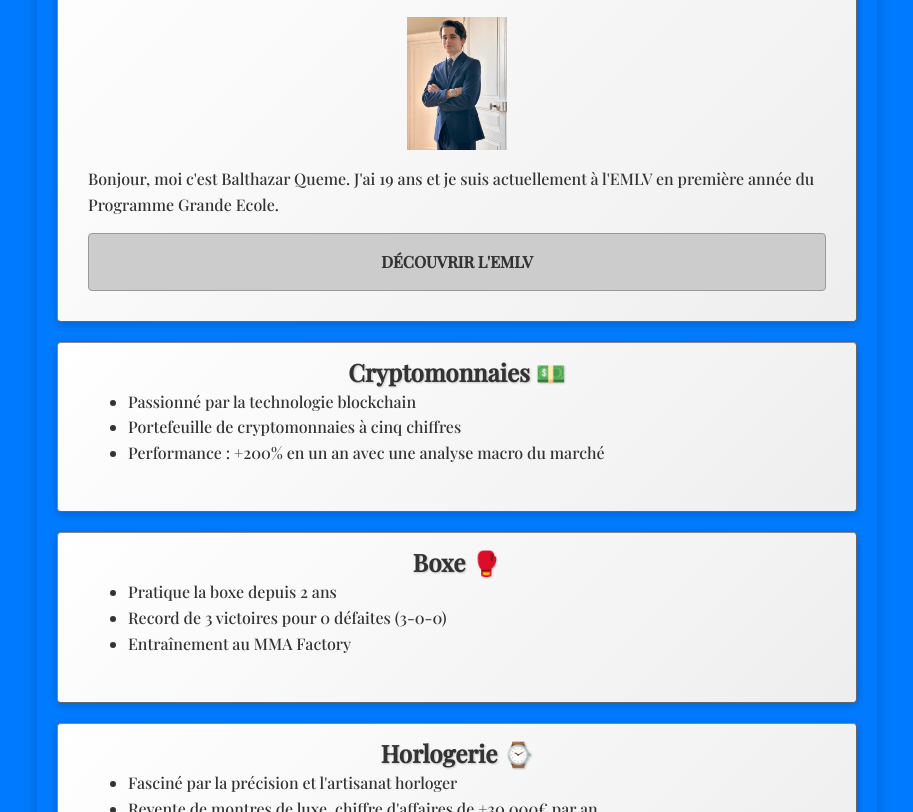
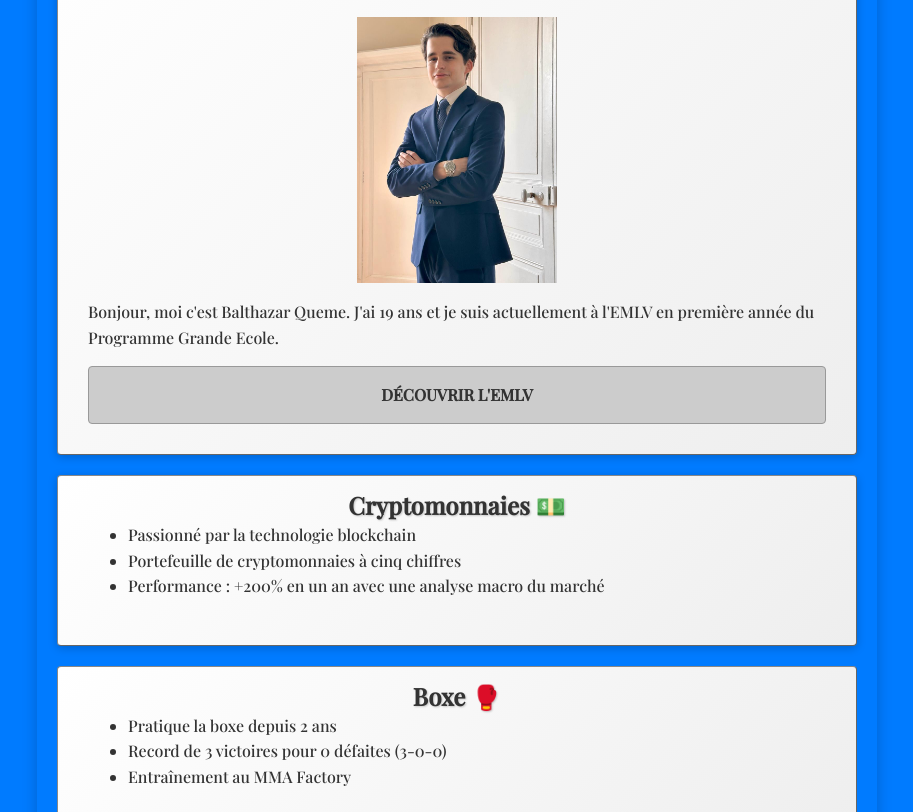
Before and after one commit to BalthazarQueme/Profil-EMLV, a plain HTML site: page index.html in a window 1280 px wide. Shown: the part 140-952 px from the top of the page, without its empty margins (183-1096 px from the left). Drawn offline with nearby package versions, Linux system fonts and the light colour scheme.

Commit message:
Update index.html

```diff
--- a/index.html
+++ b/index.html
@@ -12,7 +12,7 @@
 <div class="container">
   <div class="card-white" id="introduction">
     <h1>Bienvenue sur mon profil ! </h1>
-    <img src="image/photoemlv.jpg" class="img-circle" width="100px" alt="Balthazar Queme">
+    <img src="image/photoemlv.jpg" class="img-circle" width="200px" alt="Balthazar Queme">
     <p>
       Bonjour, moi c'est Balthazar Queme. J'ai 19 ans et je suis actuellement à l'EMLV en première année du Programme Grande Ecole.
     </p>
@@ -26,7 +26,7 @@
       <li>Performance : +200% en un an avec une analyse macro du marché</li>
     </ul>
   </div>
-  <div class="card-white" id="boxe">
+  <div class "card-white" id="boxe">
     <h2 class="category-title">Boxe 🥊</h2>
     <ul>
       <li>Pratique la boxe depuis 2 ans</li>
@@ -52,10 +52,4 @@
       <i class="fab fa-twitter-square"></i>
     </a>
     <a href="https://www.instagram.com/baltha_qm/" target="_blank">
-      <i class="fab fa-instagram"></i>
-    </a>
-  </div>
-</div>
-
-</body>
-</html>
+      <i class="fab fa-instagram"></
```
